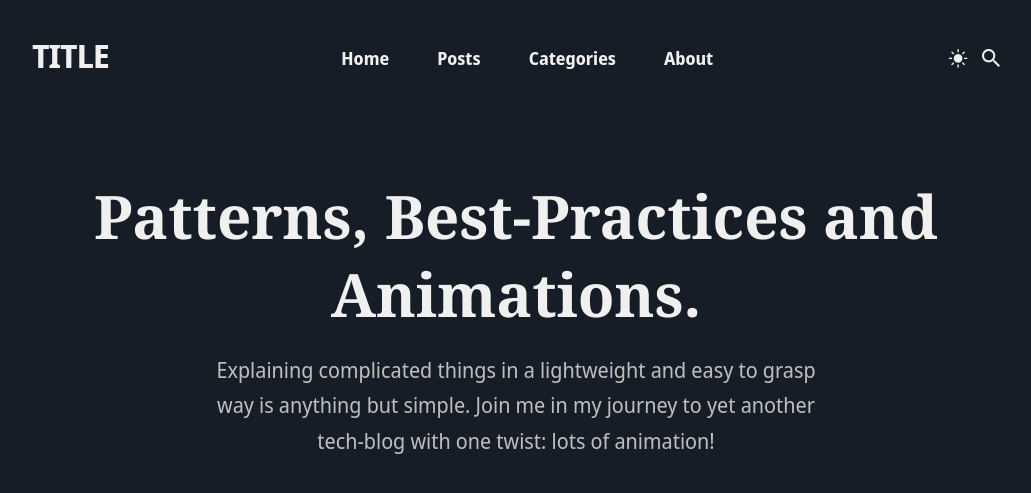
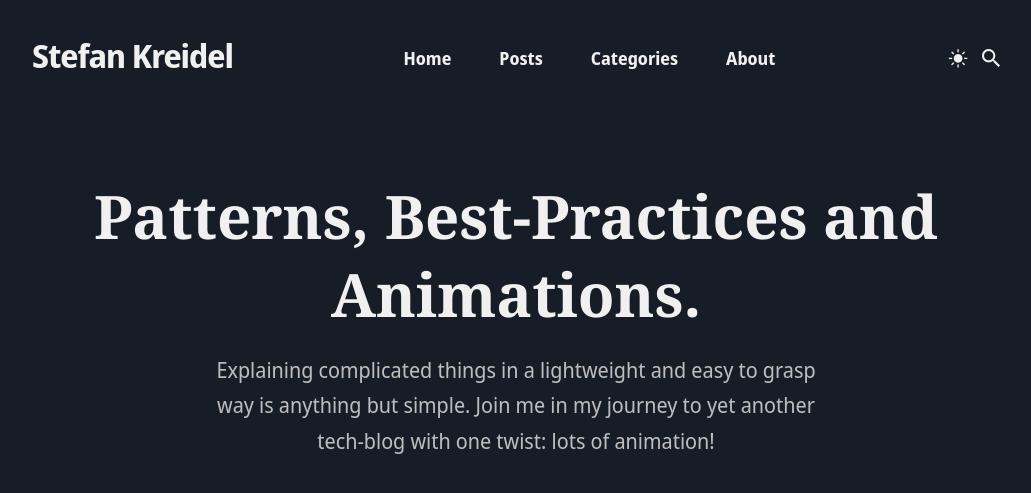
Before and after one commit to StefanKreidel/tech-blog, a Jekyll site: the page built from docs/index.html, in a window 1280 px wide and 900 px high, cut to the strip 0-556 px from the top of the window. Shown: the top 493 px of the strip, without its empty margins (124-1155 px from the left). Built offline with Jekyll 4.4.1, drawn with Linux system fonts in a browser that asks for light colours; nearby versions of some CDN libraries; some of the changed text lies outside the part shown.

Commit message:
update title

```diff
--- a/docs/_data/settings.yml
+++ b/docs/_data/settings.yml
@@ -1,8 +1,8 @@
 #-------------------------------
 # Site Settings
-title: TITLE
+title: Stefan Kreidel
 logo: # You can add own logo. For example '/images/logo.png'.
-description: TITLE discusses all things software engineering
+description: Stefan discusses all things software engineering
 color_scheme: auto # You can choose three modes auto, light, and dark. By default, the auto mode is set, which means the user can choose the light or dark mode themself.
 
 
```
